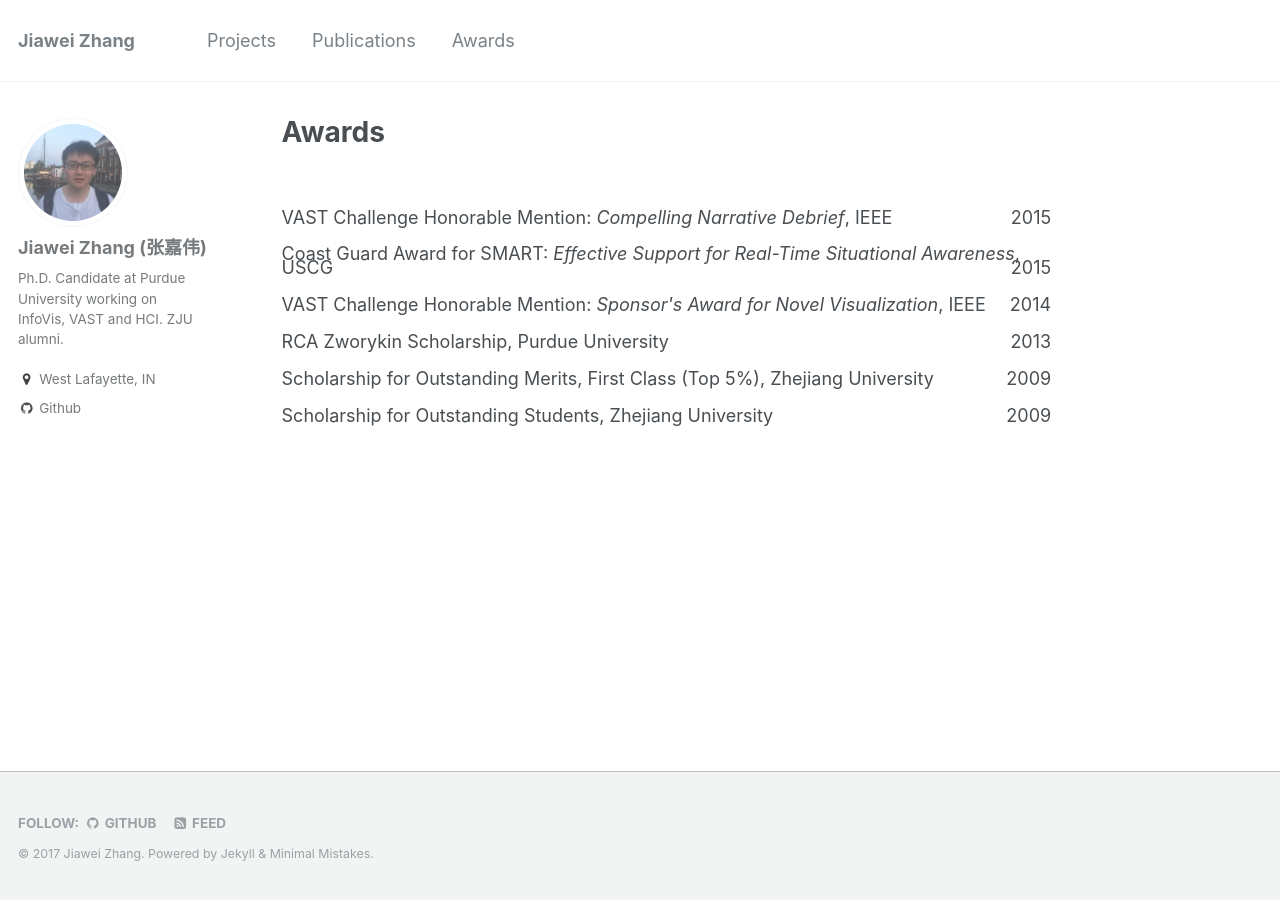
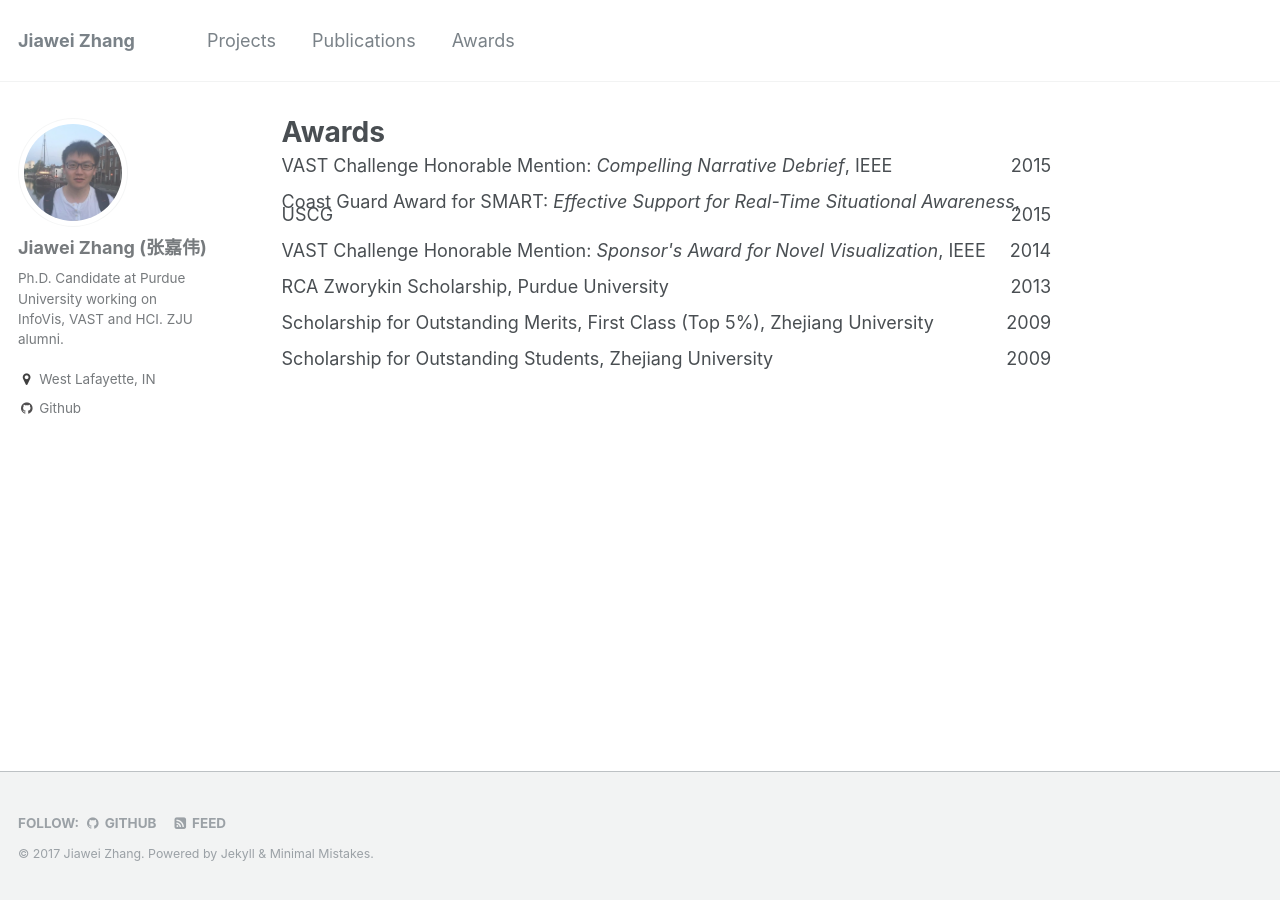
Before and after one commit to rivulet-zhang/rivulet-zhang.github.io, a Jekyll site: the page built from _pages/awards.md, in a window 1280 px wide. Built offline with Jekyll 4.4.1, drawn with Linux system fonts in a browser that asks for light colours.

Commit message:
initial commit

```diff
--- a/_pages/awards.md
+++ b/_pages/awards.md
@@ -6,28 +6,27 @@
 permalink: /awards.html
 ---
 
-<br>
-<p style="text-align:left; line-height:75%">
+<p style="text-align:left; line-height:70%">
 VAST Challenge Honorable Mention: <i>Compelling Narrative Debrief</i>, IEEE
 <span style="float:right;">2015</span>
 </p>
-<p style="text-align:left; line-height:75%">
+<p style="text-align:left; line-height:70%">
 Coast Guard Award for SMART: <i>Effective Support for Real-Time Situational Awareness</i>, USCG
 <span style="float:right;">2015</span>
 </p>
-<p style="text-align:left; line-height:75%">
+<p style="text-align:left; line-height:70%">
 VAST Challenge Honorable Mention: <i>Sponsor's Award for Novel Visualization</i>, IEEE
 <span style="float:right;">2014</span>
 </p>
-<p style="text-align:left; line-height:75%">
+<p style="text-align:left; line-height:70%">
 RCA Zworykin Scholarship, Purdue University
 <span style="float:right;">2013</span>
 </p>
-<p style="text-align:left; line-height:75%">
+<p style="text-align:left; line-height:70%">
 Scholarship for Outstanding Merits, First Class (Top 5&#37;), Zhejiang University
 <span style="float:right;">2009</span>
 </p>
-<p style="text-align:left; line-height:75%">
+<p style="text-align:left; line-height:70%">
 Scholarship for Outstanding Students, Zhejiang University
 <span style="float:right;">2009</span>
 </p>
```
